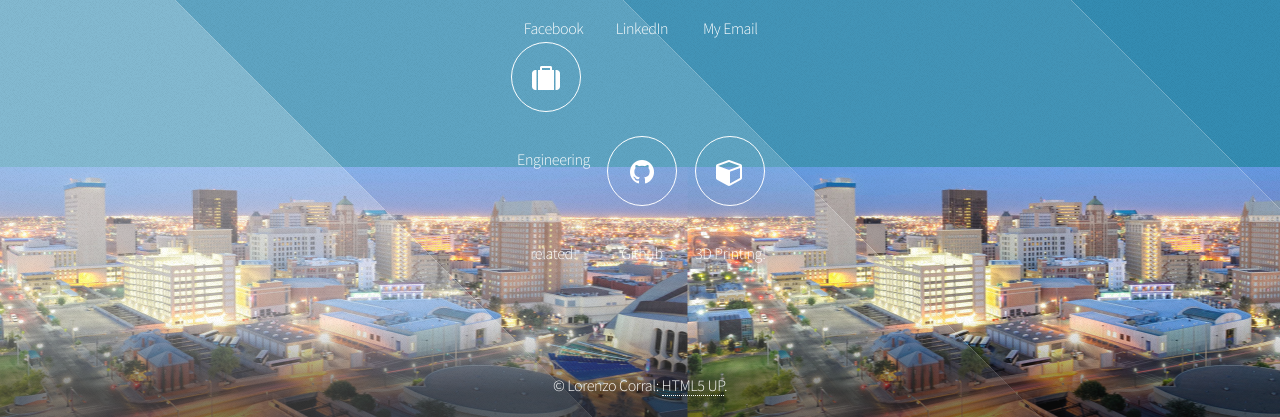
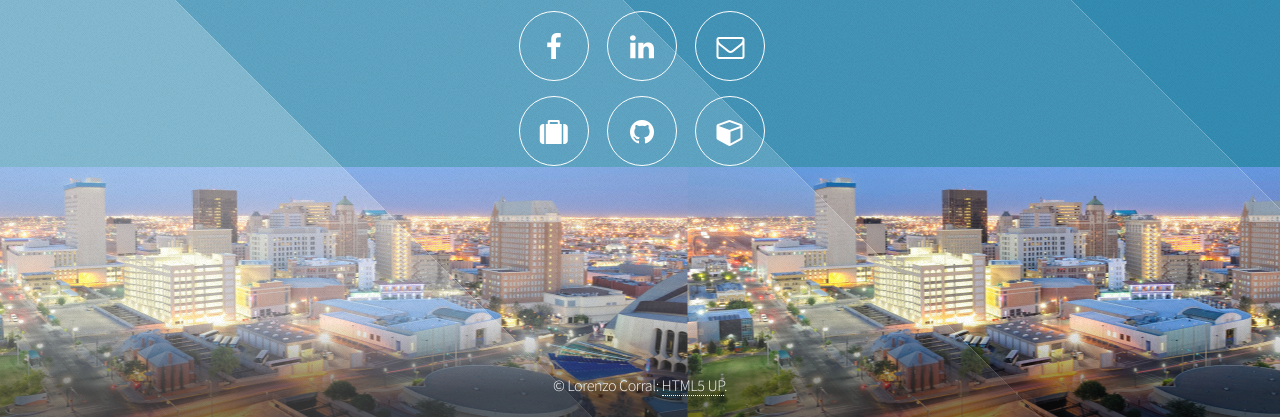
Before and after one commit to lcorral/lcorral.github.io, a plain HTML site: page index.html in a window 1280 px wide. Shown: the part 383-800 px from the top of the page. Drawn offline with Linux system fonts and the light colour scheme.

Commit message:
Update index.html

```diff
--- a/index.html
+++ b/index.html
@@ -54,15 +54,15 @@
 
 <!--	I don't have twitter 							<li><a href="#" class="icon fa-twitter"><span class="label">Twitter</span></a></li>
 -->
-							<li><a href="https://www.facebook.com/theoneandonlyzo?_rdr=p" class="icon fa-facebook" onmouseover="changetext('Add me on Facebook');" onmouseout="resetText();">Facebook</a></li>
-							<li><a href="https://www.linkedin.com/pub/lorenzo-corral/52/700/978" class="icon fa-linkedin" onmouseover="changetext('Add me on LinkedIn');" onmouseout="resetText();">LinkedIn</a></li>
-							<li><a href="mailto:lcorral9@gmail.com" class="icon fa-envelope-o" onmouseover="changetext('Contact me');" onmouseout="resetText();">My Email</a></li>
+							<li><a href="https://www.facebook.com/theoneandonlyzo?_rdr=p" class="icon fa-facebook" onmouseover="changetext('Add me on Facebook');" onmouseout="resetText();"></a></li>
+							<li><a href="https://www.linkedin.com/pub/lorenzo-corral/52/700/978" class="icon fa-linkedin" onmouseover="changetext('Add me on LinkedIn');" onmouseout="resetText();"></a></li>
+							<li><a href="mailto:lcorral9@gmail.com" class="icon fa-envelope-o" onmouseover="changetext('Contact me');" onmouseout="resetText();"></a></li>
 						</ul>
 
 						<ul class="icons">
-							<li><a href="http://lorenzocorral.com/bio/" class="icon fa-suitcase" onmouseover="changetext('My skills');" onmouseout="resetText();">Engineering related!</a></li>
-							<li><a href="https://github.com/lcorral/lcorral.github.io.git" class="icon fa-github" onmouseover="changetext('Github');" onmouseout="resetText();><span class="label">Github</span></a></li>
-							<li><a href="http://lorenzocorral.com/3d" class="icon fa-cube" onmouseover="changetext('3D print work');" onmouseout="resetText();">3D Printing!</a></li>
+							<li><a href="http://lorenzocorral.com/bio/" class="icon fa-suitcase" onmouseover="changetext('My skills');" onmouseout="resetText();"></a></li>
+							<li><a href="https://github.com/lcorral/lcorral.github.io.git" class="icon fa-github" onmouseover="changetext('Github');" onmouseout="resetText();><span class="label"></a></li>
+							<li><a href="http://lorenzocorral.com/3d" class="icon fa-cube" onmouseover="changetext('3D print work');" onmouseout="resetText();"></a></li>
 
 						</ul>
 						<p id="status_text">&nbsp;</p>
```
